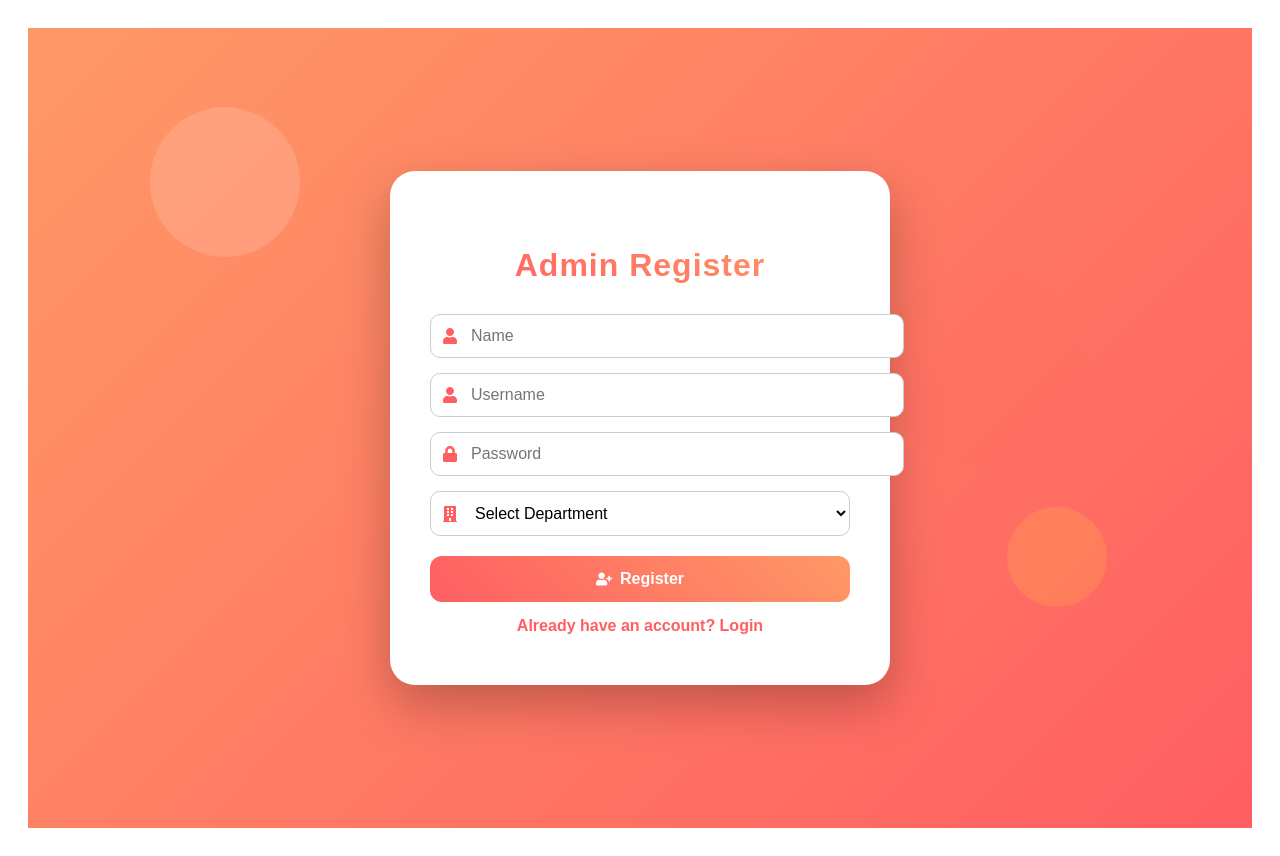
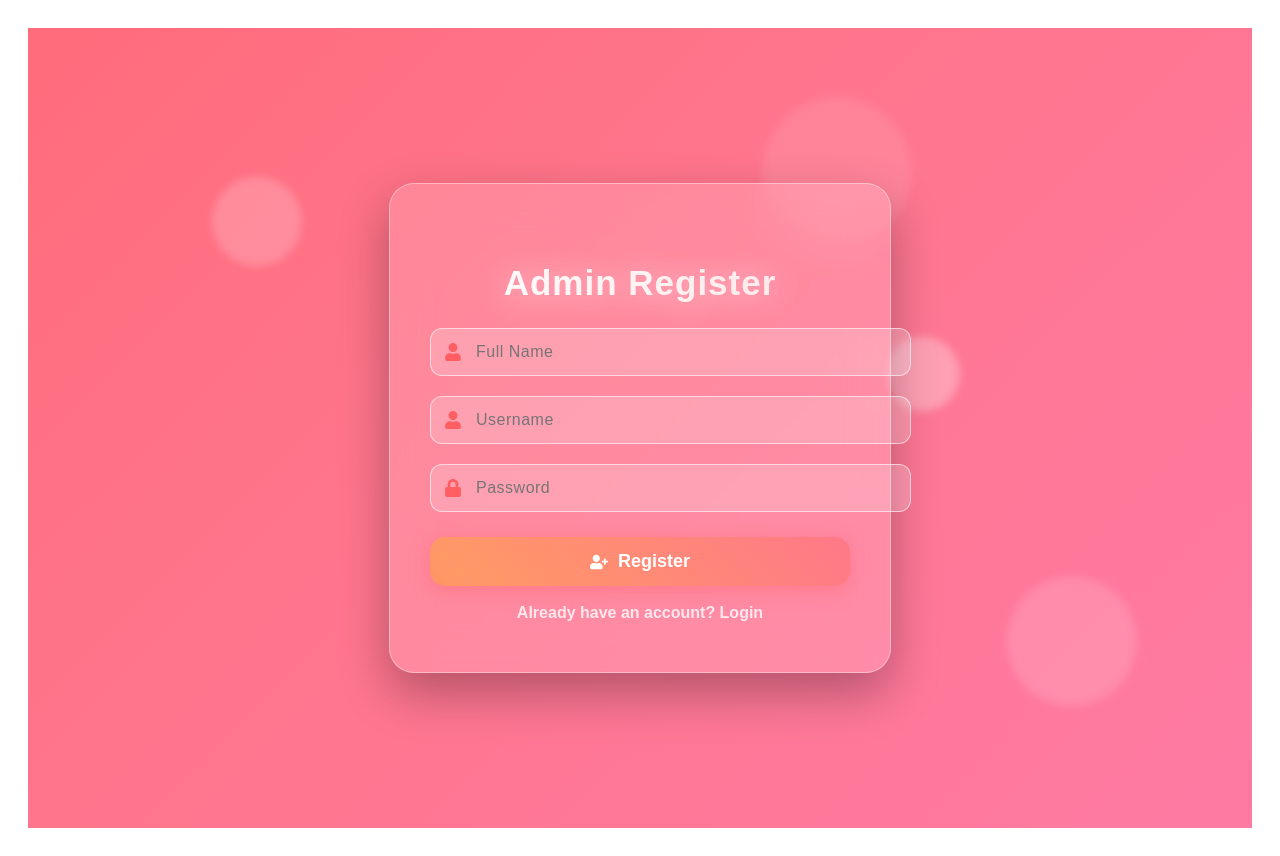
Before and after one commit to mrsan-Cah/lms-fronts, a React (Vite) app: page /admin/register in a window 1280 px wide. Built offline with nearby package versions, Linux system fonts and the light colour scheme.

Commit message:
register update

```diff
--- a/src/pages/Admin/AdminRegister.jsx
+++ b/src/pages/Admin/AdminRegister.jsx
@@ -1,14 +1,13 @@
 import { useState } from "react";
 import { adminRegister } from "../../services/adminService";
 import { useNavigate } from "react-router-dom";
-import { FaUser, FaLock, FaBuilding, FaUserPlus } from "react-icons/fa";
+import { FaUser, FaLock, FaUserPlus } from "react-icons/fa";
 
 export default function AdminRegister() {
   const [form, setForm] = useState({
     name: "",
     username: "",
-    password: "",
-    department: ""
+    password: ""
   });
 
   const navigate = useNavigate();
@@ -19,140 +18,167 @@ export default function AdminRegister() {
     navigate("/admin/login");
   };
 
+  // Page background
   const pageStyle = {
     minHeight: "100vh",
     display: "flex",
     justifyContent: "center",
     alignItems: "center",
     fontFamily: "Poppins, sans-serif",
-    background: "linear-gradient(135deg, #ff9966, #ff5e62)",
+    background:
+      "linear-gradient(135deg, #ff9966, #ff5e62, #ff758c, #ff7eb3)",
+    backgroundSize: "300% 300%",
+    animation: "bgMove 12s ease infinite",
     position: "relative",
     overflow: "hidden"
   };
 
-  const floatingShape = (size, top, left, bg) => ({
+  // Floating particles
+  const particle = (size, top, left, opacity) => ({
     position: "absolute",
     width: size,
     height: size,
+    background: "rgba(255,255,255," + opacity + ")",
     borderRadius: "50%",
-    background: bg,
-    top: top,
-    left: left,
-    opacity: 0.15,
-    animation: "float 6s ease-in-out infinite alternate"
+    top,
+    left,
+    filter: "blur(4px)",
+    animation: "particleMove 10s ease-in-out infinite alternate"
   });
 
+  // Glass card styling
   const cardStyle = {
-    background: "white",
+    backdropFilter: "blur(20px)",
+    background: "rgba(255,255,255,0.15)",
+    borderRadius: "25px",
     width: "420px",
     padding: "50px 40px",
-    borderRadius: "25px",
-    boxShadow: "0 20px 50px rgba(0,0,0,0.25)",
-    animation: "fadeIn 1s ease",
-    textAlign: "center",
+    border: "1px solid rgba(255,255,255,0.4)",
+    boxShadow: "0 20px 50px rgba(0,0,0,0.3)",
+    animation: "slideUp 1.2s ease",
     position: "relative",
-    zIndex: 10
+    zIndex: 10,
+    textAlign: "center"
   };
 
   const titleStyle = {
-    fontSize: "32px",
-    fontWeight: 700,
-    marginBottom: "30px",
-    background: "linear-gradient(45deg, #ff5e62, #ff9966)",
+    fontSize: "35px",
+    fontWeight: "800",
+    letterSpacing: "1px",
+    marginBottom: "25px",
+    background: "linear-gradient(45deg, #ffffff, #ffe5e5)",
     WebkitBackgroundClip: "text",
     color: "transparent",
-    letterSpacing: "1px"
+    textShadow: "0px 2px 30px rgba(255,255,255,0.6)"
   };
 
+  // Input
   const inputWrapper = {
     position: "relative",
-    margin: "15px 0"
+    margin: "20px 0"
   };
 
   const iconStyle = {
     position: "absolute",
-    left: "12px",
+    left: "14px",
     top: "50%",
     transform: "translateY(-50%)",
-    color: "#ff5e62"
+    color: "#ff5e62",
+    fontSize: "18px"
   };
 
   const inputStyle = {
     width: "100%",
-    padding: "12px 12px 12px 40px",
-    borderRadius: "10px",
-    border: "1px solid #ccc",
+    padding: "14px 14px 14px 45px",
+    borderRadius: "12px",
+    border: "1px solid rgba(255,255,255,0.6)",
+    outline: "none",
+    background: "rgba(255,255,255,0.2)",
+    color: "white",
     fontSize: "16px",
-    outline: "none",
+    letterSpacing: "0.5px",
     transition: "all 0.3s"
-  };
-
-  const selectStyle = {
-    ...inputStyle,
-    paddingLeft: "40px",
-    background: "white"
   };
 
   const buttonStyle = {
     width: "100%",
     padding: "14px",
-    marginTop: "20px",
-    borderRadius: "12px",
-    background: "linear-gradient(45deg, #ff5e62, #ff9966)",
+    marginTop: "25px",
+    borderRadius: "15px",
+    background:
+      "linear-gradient(45deg, #ff5e62, #ff9966, #ff758c)",
+    backgroundSize: "200% 200%",
+    animation: "buttonGlow 4s ease infinite",
     color: "white",
-    fontSize: "16px",
+    fontSize: "18px",
+    fontWeight: "700",
     border: "none",
     cursor: "pointer",
-    transition: "all 0.3s",
-    fontWeight: 600,
+    transition: "0.3s",
     display: "flex",
+    alignItems: "center",
     justifyContent: "center",
-    alignItems: "center",
-    gap: "8px"
+    gap: "10px",
+    boxShadow: "0px 4px 20px rgba(255,94,98,0.4)"
   };
 
   const linkStyle = {
-    marginTop: 15,
+    marginTop: 18,
     display: "block",
-    color: "#ff5e62",
+    color: "white",
+    textDecoration: "none",
+    cursor: "pointer",
     fontWeight: 600,
-    textDecoration: "none",
-    cursor: "pointer"
+    opacity: 0.8
   };
 
   return (
     <div style={pageStyle}>
-      {/* Floating Background Shapes */}
-      <div style={floatingShape("150px", "10%", "10%", "#fff")}></div>
-      <div style={floatingShape("100px", "60%", "80%", "#ffeb3b")}></div>
-      <div style={floatingShape("200px", "30%", "70%", "#ff6f61")}></div>
+
+      {/* Floating particles */}
+      <div style={particle("90px", "20%", "15%", "0.2")}></div>
+      <div style={particle("130px", "70%", "80%", "0.15")}></div>
+      <div style={particle("75px", "40%", "70%", "0.3")}></div>
+      <div style={particle("150px", "10%", "60%", "0.1")}></div>
 
       <style>
         {`
-          input:focus, select:focus {
-            border-color: #ff5e62 !important;
-            box-shadow: 0 0 8px rgba(255,94,98,0.4);
+          @keyframes slideUp {
+            from { opacity: 0; transform: translateY(40px); }
+            to { opacity: 1; transform: translateY(0); }
+          }
+
+          @keyframes bgMove {
+            0% { background-position: 0% 50%; }
+            50% { background-position: 100% 50%; }
+            100% { background-position: 0% 50%; }
+          }
+
+          @keyframes buttonGlow {
+            0% { background-position: 0% 50%; }
+            50% { background-position: 100% 50%; }
+            100% { background-position: 0% 50%; }
+          }
+
+          @keyframes particleMove {
+            0% { transform: translateY(0); }
+            100% { transform: translateY(-20px); }
+          }
+
+          input:focus {
+            border-color: #fff !important;
+            box-shadow: 0 0 12px rgba(255,255,255,0.7);
+            background: rgba(255,255,255,0.3);
           }
 
           button:hover {
-            transform: translateY(-2px) scale(1.05);
-            box-shadow: 0 12px 25px rgba(0,0,0,0.25);
+            transform: scale(1.06);
+            box-shadow: 0px 8px 25px rgba(255,94,98,0.45);
           }
 
           a:hover {
-            text-decoration: underline !important;
-            color: #e14f55 !important;
-          }
-
-          @keyframes fadeIn {
-            from { opacity: 0; transform: translateY(20px); }
-            to { opacity: 1; transform: translateY(0); }
-          }
-
-          @keyframes float {
-            0% { transform: translateY(0px); }
-            50% { transform: translateY(-15px); }
-            100% { transform: translateY(0px); }
+            opacity: 1;
+            text-decoration: underline;
           }
         `}
       </style>
@@ -164,7 +190,7 @@ export default function AdminRegister() {
           <FaUser style={iconStyle} />
           <input
             style={inputStyle}
-            placeholder="Name"
+            placeholder="Full Name"
             onChange={(e) => setForm({ ...form, name: e.target.value })}
           />
         </div>
@@ -188,25 +214,7 @@ export default function AdminRegister() {
           />
         </div>
 
-        <div style={inputWrapper}>
-          <FaBuilding style={iconStyle} />
-          <select
-            style={selectStyle}
-            onChange={(e) => setForm({ ...form, department: e.target.value })}
-          >
-            <option value="">Select Department</option>
-            <option>CSE</option>
-            <option>ECE</option>
-            <option>EEE</option>
-            <option>MECH</option>
-            <option>CIVIL</option>
-            <option>IT</option>
-            <option>AIDS</option>
-            <option>BME</option>
-          </select>
-        </div>
-
-        <button style={buttonStyle}>
+        <button style={buttonStyle} onClick={submit}>
           <FaUserPlus /> Register
         </button>
 
```
